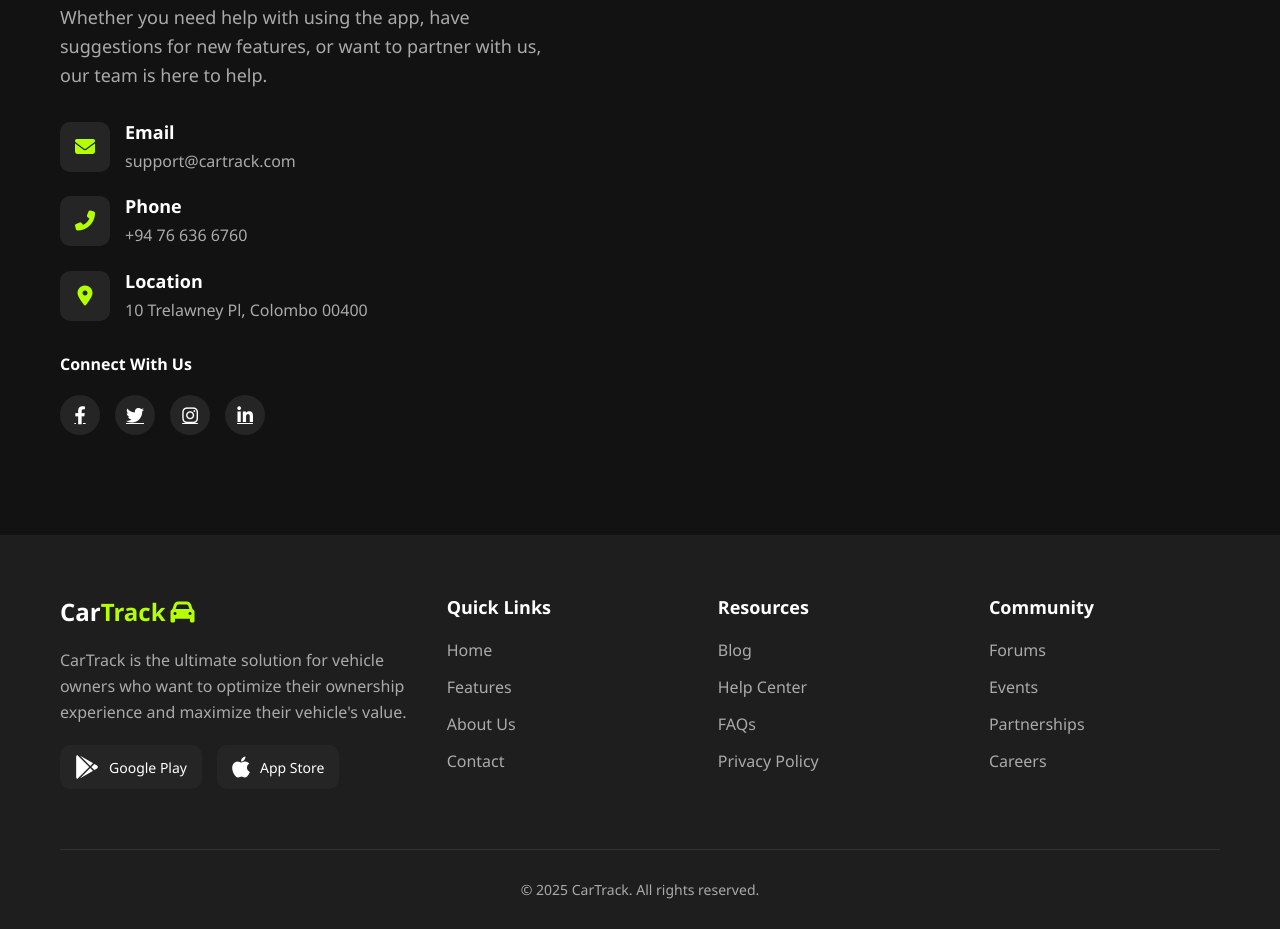
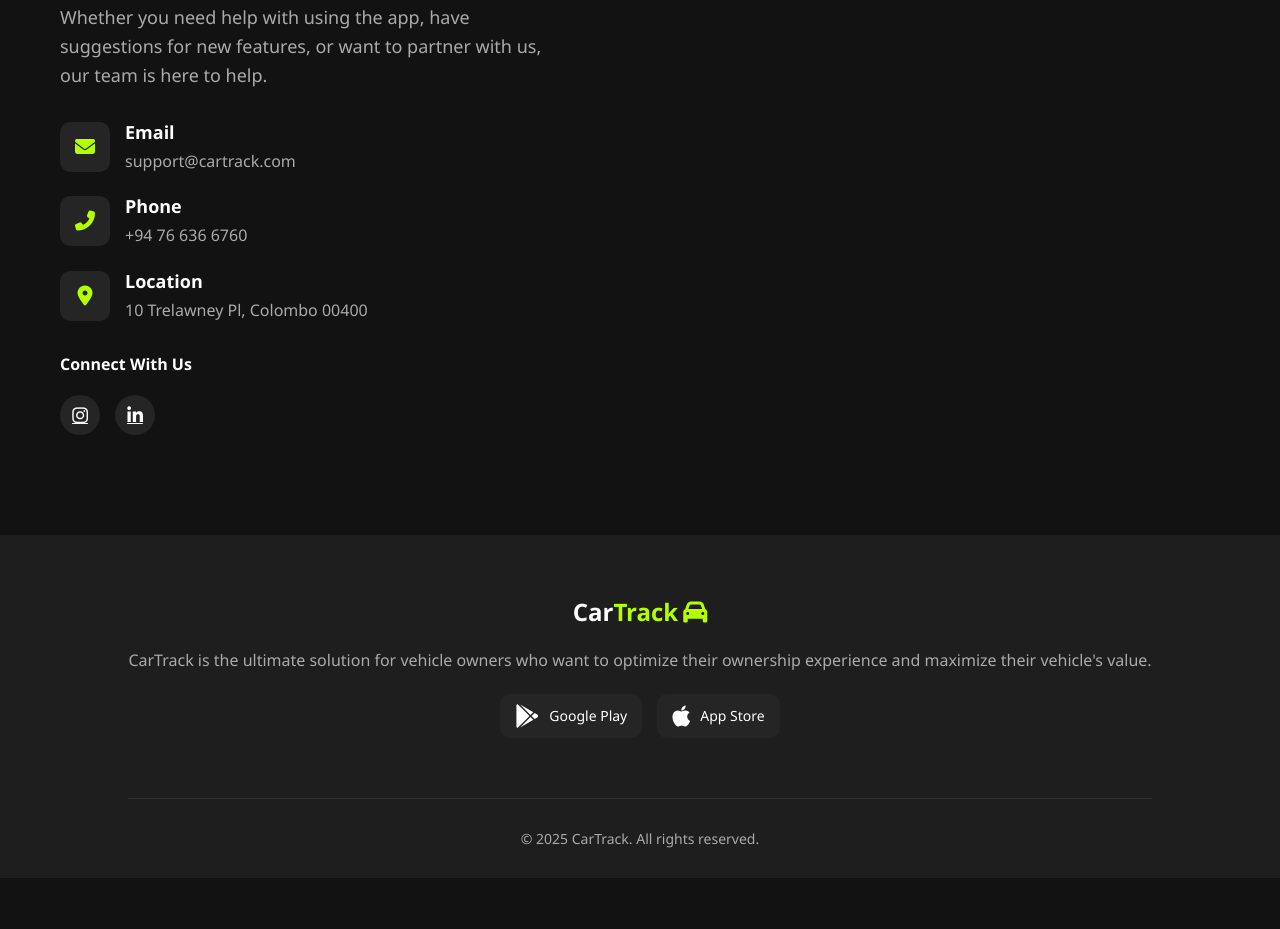
Before and after one commit to Vidusha-wij/CarTrack_LandingPage, a plain HTML site: page index.html in a window 1280 px wide. Shown: the part 4303-5232 px from the top of the page. After the commit the page ends 5181 px from the top, so only its background shows below. Drawn offline with Linux system fonts and the light colour scheme.

Commit message:
touch ups

```diff
--- a/css/footer.css
+++ b/css/footer.css
@@ -2,13 +2,17 @@
 footer {
     background-color: var(--secondary-bg);
     padding: 60px 0 30px;
+    text-align: center;
+    justify-content: center;
+    display: flex;
 }
 
 .footer-content {
     display: grid;
-    grid-template-columns: 1.5fr 1fr 1fr 1fr;
+    grid-template-columns: 1.5fr;
     gap: 40px;
     margin-bottom: 60px;
+
 }
 
 .footer-logo {
@@ -19,10 +23,14 @@
     font-weight: bold;
     font-size: 24px;
     margin-bottom: 20px;
+    justify-content: center;
+    text-align: center;
+    place-items: center;
 }
 
 .footer-logo span {
     color: var(--accent);
+
 }
 
 .footer-about p {
@@ -35,6 +43,9 @@
 .footer-download {
     display: flex;
     gap: 15px;
+    justify-content: center;
+    text-align: center;
+    place-items: center;
 }
 
 .download-btn {
@@ -70,6 +81,8 @@
 
 .footer-links {
     list-style: none;
+    text-align: end;
+
 }
 
 .footer-links li {
--- a/index.html
+++ b/index.html
@@ -476,10 +476,6 @@
             </div>
             <h4>Connect With Us</h4>
             <div class="social-icons">
-              <a href="https://web.facebook.com/iitsl/?_rdc=1&_rdr" class="social-icon"
-                ><i class="fab fa-facebook-f"></i
-              ></a>
-              <a href="https://x.com/iitsrilanka?lang=en" class="social-icon"><i class="fab fa-twitter"></i></a>
 
               <a href="https://www.instagram.com/cartrack_app?igsh=cjBzbG1sd3dqMTRv&utm_source=qr" class="social-icon"
                 ><i class="fab fa-instagram"></i
@@ -521,33 +517,7 @@
               </a>
             </div>
           </div>
-          <div class="footer-links-section">
-            <h3 class="footer-title">Quick Links</h3>
-            <ul class="footer-links">
-              <li><a href="#home">Home</a></li>
-              <li><a href="#features">Features</a></li>
-              <li><a href="#about">About Us</a></li>
-              <li><a href="#contact">Contact</a></li>
-            </ul>
-          </div>
-          <div class="footer-links-section">
-            <h3 class="footer-title">Resources</h3>
-            <ul class="footer-links">
-              <li><a href="#">Blog</a></li>
-              <li><a href="#">Help Center</a></li>
-              <li><a href="#">FAQs</a></li>
-              <li><a href="#">Privacy Policy</a></li>
-            </ul>
-          </div>
-          <div class="footer-links-section">
-            <h3 class="footer-title">Community</h3>
-            <ul class="footer-links">
-              <li><a href="#">Forums</a></li>
-              <li><a href="#">Events</a></li>
-              <li><a href="#">Partnerships</a></li>
-              <li><a href="#">Careers</a></li>
-            </ul>
-          </div>
+
         </div>
         <div class="copyright">
           <p>&copy; 2025 CarTrack. All rights reserved.</p>
```
